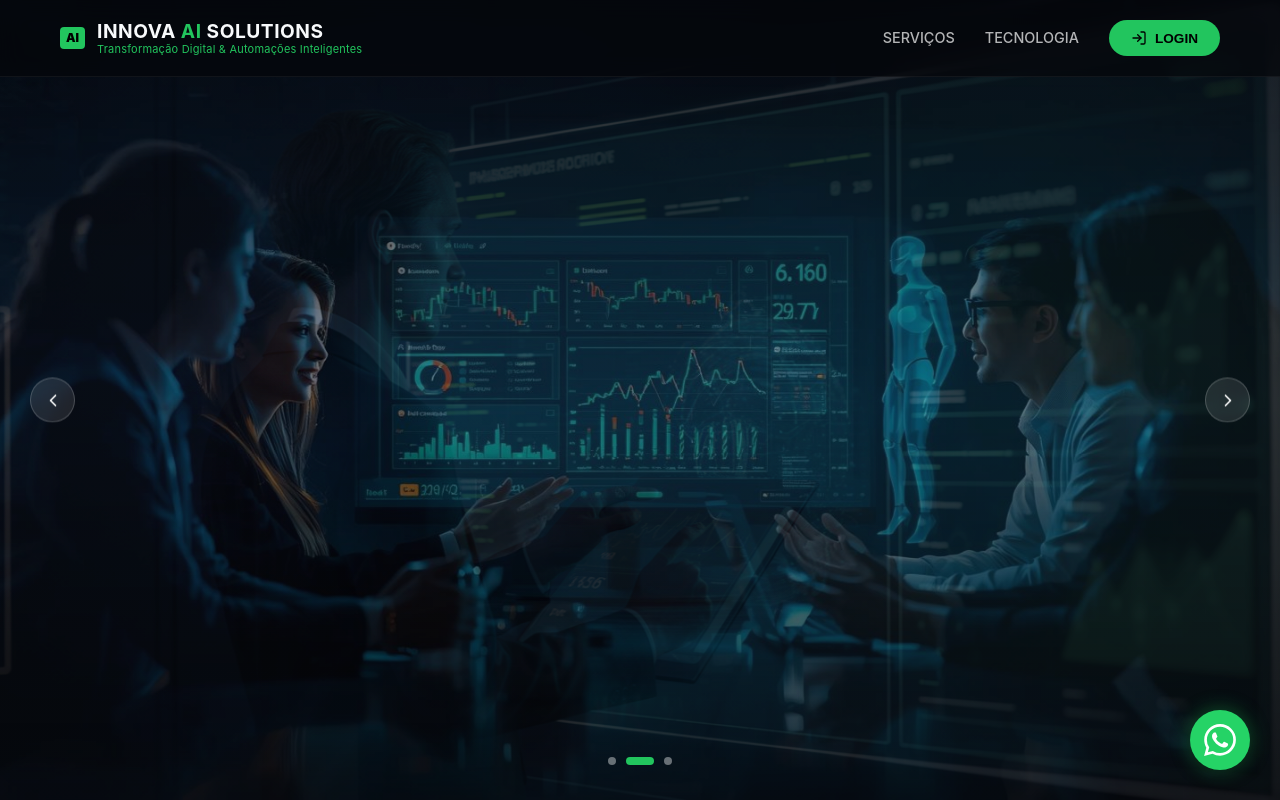
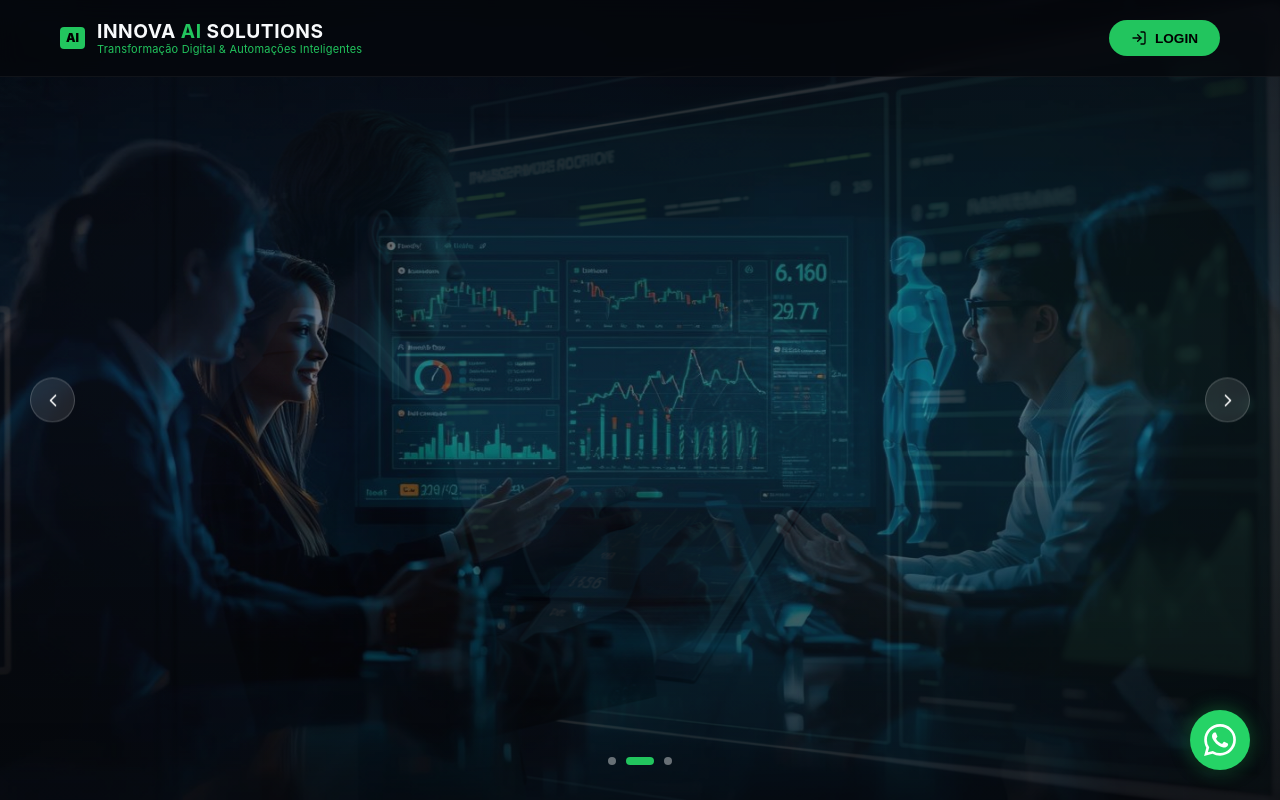
Before and after one commit to KamilaRib/Innova-Ai-Solutions---Plataforma-CRM, a React (Vite) app in the folder frontend/: page / in a window 1280 px wide. Built offline with nearby package versions, Linux system fonts and the light colour scheme; no server answers.

Commit message:
style: remove Services and Technology links from header

```diff
--- a/frontend/src/pages/Home.jsx
+++ b/frontend/src/pages/Home.jsx
@@ -149,18 +149,6 @@ const Home = () => {
           </button>
         ) : (
           <nav style={{ display: 'flex', gap: '30px', alignItems: 'center' }}>
-            <span
-              onClick={() => document.getElementById('servicos').scrollIntoView({ behavior: 'smooth' })}
-              style={{ color: 'rgba(255,255,255,0.7)', textDecoration: 'none', fontSize: '0.9rem', fontWeight: '500', transition: '0.2s', cursor: 'pointer' }}
-              onMouseOver={e => e.target.style.color = '#22C55E'}
-              onMouseOut={e => e.target.style.color = 'rgba(255,255,255,0.7)'}
-            >SERVIÇOS</span>
-            <span
-              onClick={() => document.getElementById('transformacao').scrollIntoView({ behavior: 'smooth' })}
-              style={{ color: 'rgba(255,255,255,0.7)', textDecoration: 'none', fontSize: '0.9rem', fontWeight: '500', transition: '0.2s', cursor: 'pointer' }}
-              onMouseOver={e => e.target.style.color = '#22C55E'}
-              onMouseOut={e => e.target.style.color = 'rgba(255,255,255,0.7)'}
-            >TECNOLOGIA</span>
             <button
               onClick={() => navigate('/login')}
               style={{
@@ -183,8 +171,6 @@ const Home = () => {
           background: '#05070a', display: 'flex', flexDirection: 'column',
           padding: '100px 30px', gap: '25px'
         }}>
-          <span onClick={() => { setIsMobileMenuOpen(false); document.getElementById('servicos').scrollIntoView({ behavior: 'smooth' }); }} style={{ fontSize: '1.5rem', fontWeight: 'bold' }}>SERVIÇOS</span>
-          <span onClick={() => { setIsMobileMenuOpen(false); document.getElementById('transformacao').scrollIntoView({ behavior: 'smooth' }); }} style={{ fontSize: '1.5rem', fontWeight: 'bold' }}>TECNOLOGIA</span>
           <button
             onClick={() => navigate('/login')}
             style={{
```
